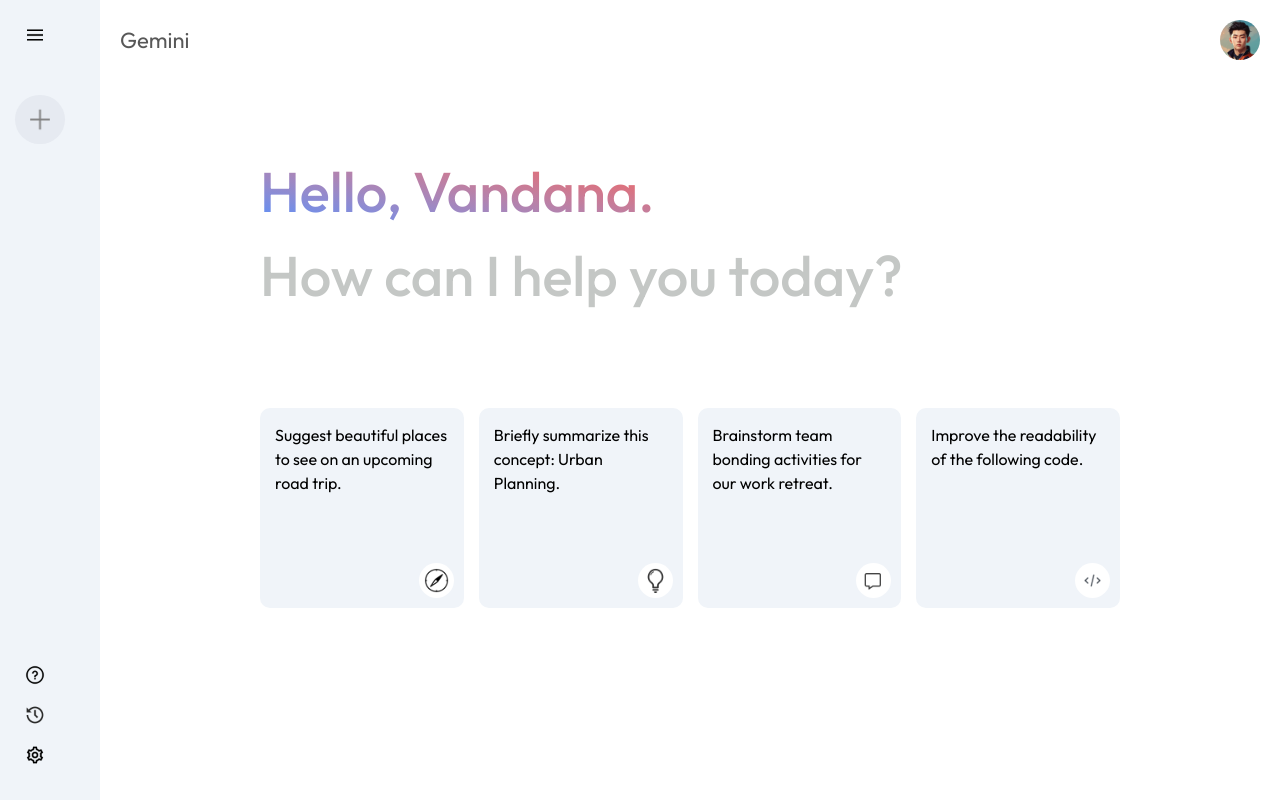
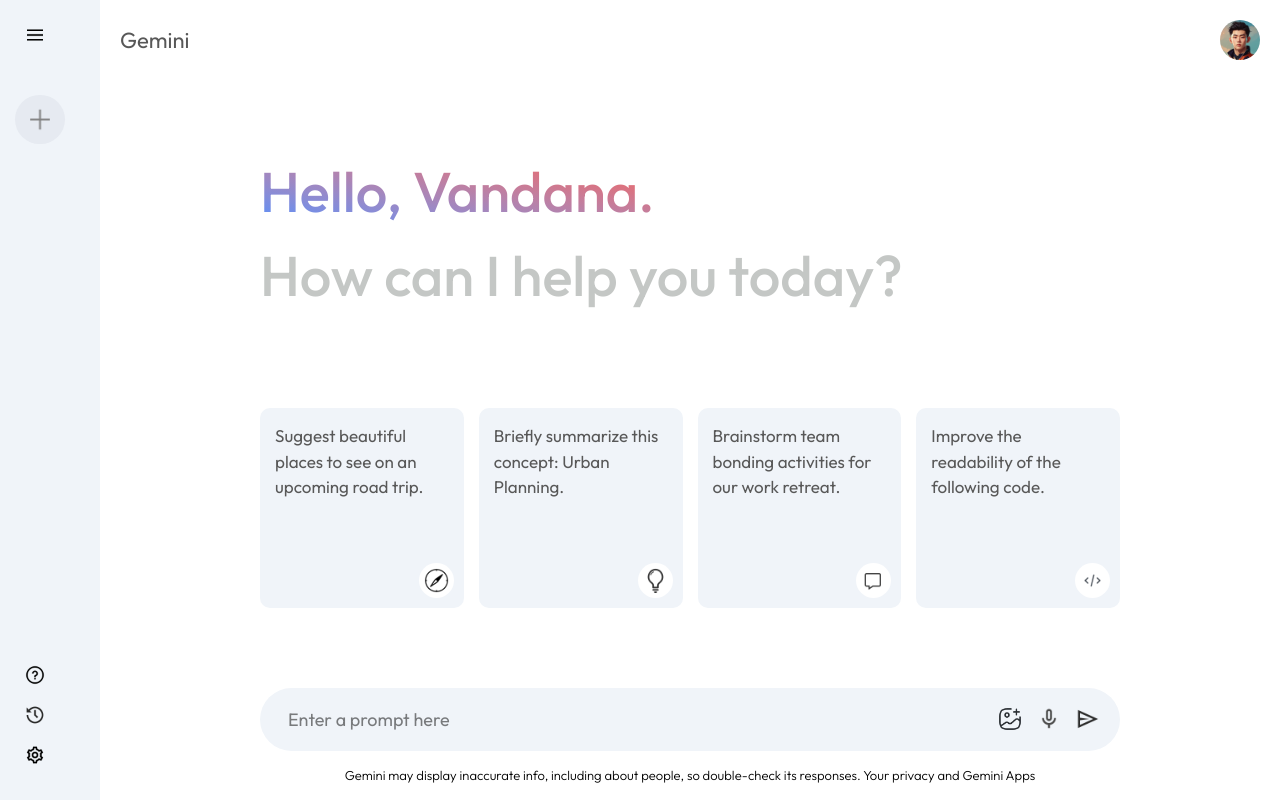
Before and after one commit to vandanabhakuni/Gemini-Clone, a React (Vite) app in the folder frontend/: page / in a window 1280 px wide. Built offline with nearby package versions, Linux system fonts and the light colour scheme.

Commit message:
second commit

```diff
--- a/frontend/src/components/Main/Main.jsx
+++ b/frontend/src/components/Main/Main.jsx
@@ -8,31 +8,43 @@
             <p className='text-[22px] text-[#585858]'>Gemini</p>
             <img className='w-[40px] rounded-[50%]' src={assets.user_icon} alt="" />
         </div>
-        <div className='max-w-[900px] m-auto '>
+        <div className='max-w-[900px] m-auto'>
             <div className='my-[50px] mx-0 text-[56px] text-[#c4c7c5] font-[500] p-[20px]'>
                 <p><span className='bg-gradient-to-tr from-[#4b90ff] to-[#ff5546] bg-clip-text text-transparent'>Hello, Vandana.</span></p>
                 <p>How can I help you today?</p>
             </div>
-            <div className='grid grid-cols-[repeat(auto-fill,minmax(180px,1fr))] gap-[15px] p-[20px]'>
-                <div className='h-[200px] p-[15px] bg-[#f0f4f9] rounded-[10px] relative cursor-pointer'>
-                    <p>Suggest beautiful places to see on an upcoming road trip.</p>
+            <div className='grid grid-cols-[repeat(auto-fill,minmax(180px,1fr))] gap-[15px] p-[20px] my-[50px]'>
+                <div className='h-[200px] p-[15px] bg-[#f0f4f9] rounded-[10px] relative cursor-pointer hover:bg-[#dfe4ea]'>
+                    <p className='text-[#585858] text-[17px]'>Suggest beautiful places to see on an upcoming road trip.</p>
                     <img className='w-[35px] p-[5px] absolute bg-[#ffffff] rounded-[20px] bottom-[10px] right-[10px]' src={assets.compass_icon} alt="" />
                 </div>
-                <div className='h-[200px] p-[15px] bg-[#f0f4f9] rounded-[10px] relative cursor-pointer'>
-                    <p>Briefly summarize this concept: Urban Planning.</p>
+                <div className='h-[200px] p-[15px] bg-[#f0f4f9] rounded-[10px] relative cursor-pointer hover:bg-[#dfe4ea]'>
+                    <p className='text-[#585858] text-[17px]'>Briefly summarize this concept: Urban Planning.</p>
                     <img className='w-[35px] p-[5px] absolute bg-[#ffffff] rounded-[20px] bottom-[10px] right-[10px]' src={assets.bulb_icon} alt="" />
                 </div>
-                <div className='h-[200px] p-[15px] bg-[#f0f4f9] rounded-[10px] relative cursor-pointer'>
-                    <p>Brainstorm team bonding activities for our work retreat.</p>
+                <div className='h-[200px] p-[15px] bg-[#f0f4f9] rounded-[10px] relative cursor-pointer hover:bg-[#dfe4ea]'>
+                    <p className='text-[#585858] text-[17px]'>Brainstorm team bonding activities for our work retreat.</p>
                     <img className='w-[35px] p-[5px] absolute bg-[#ffffff] rounded-[20px] bottom-[10px] right-[10px]' src={assets.message_icon} alt="" />
                 </div>
-                <div className='h-[200px] p-[15px] bg-[#f0f4f9] rounded-[10px] relative cursor-pointer'>
-                    <p>Improve the readability of the following code.</p>
+                <div className='h-[200px] p-[15px] bg-[#f0f4f9] rounded-[10px] relative cursor-pointer hover:bg-[#dfe4ea]'>
+                    <p className='text-[#585858] text-[17px]'>Improve the readability of the following code.</p>
                     <img className='w-[35px] p-[5px] absolute bg-[#ffffff] rounded-[20px] bottom-[10px] right-[10px]' src={assets.code_icon} alt="" />
                 </div>
             </div>
+            <div className="absolute bottom-0 w-[100%] max-w-[900px] py-0 px-[20px] m-auto">
+                <div className="flex items-center justify-between gap-[20px] bg-[#f0f4f9] py-[10px] px-[20px] rounded-[50px]">
+                    <input className='flex-1 bg-transparent border-0 outline-none p-[8px] text-[18px]' type="text" placeholder='Enter a prompt here'/>
+                    <div className='flex items-center gap-[15px]'>
+                        <img className='w-[24px] cursor-pointer' src={assets.gallery_icon} alt="" />
+                        <img className='w-[24px] cursor-pointer' src={assets.mic_icon} alt="" />
+                        <img className='w-[24px] cursor-pointer' src={assets.send_icon} alt="" />
+                    </div>
+                </div>
+                <p className="text-[13px] my-[15px] mx-auto text-center font-[300]">
+                    Gemini may display inaccurate info, including about people, so double-check its responses. Your privacy and Gemini Apps
+                </p>
+            </div>
         </div>
-
     </div>
   )
 }
```
